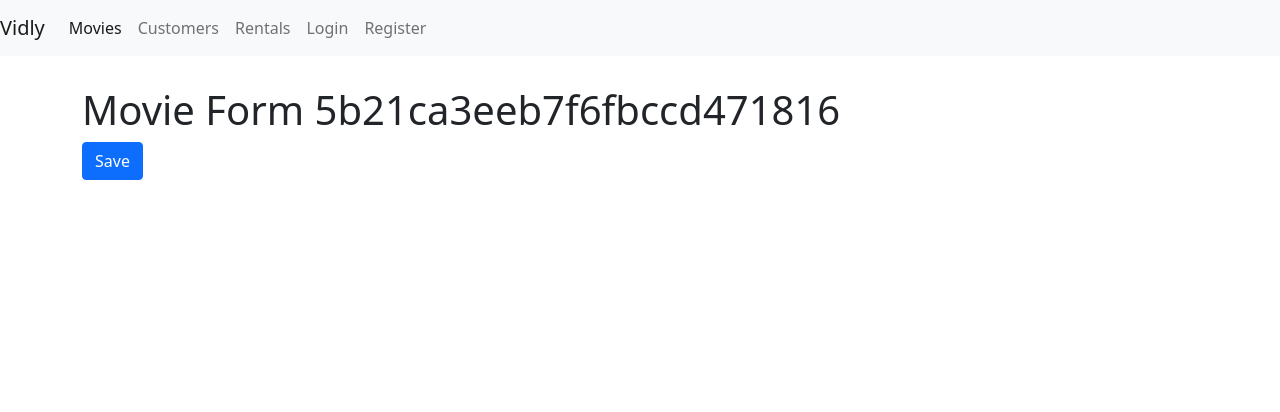
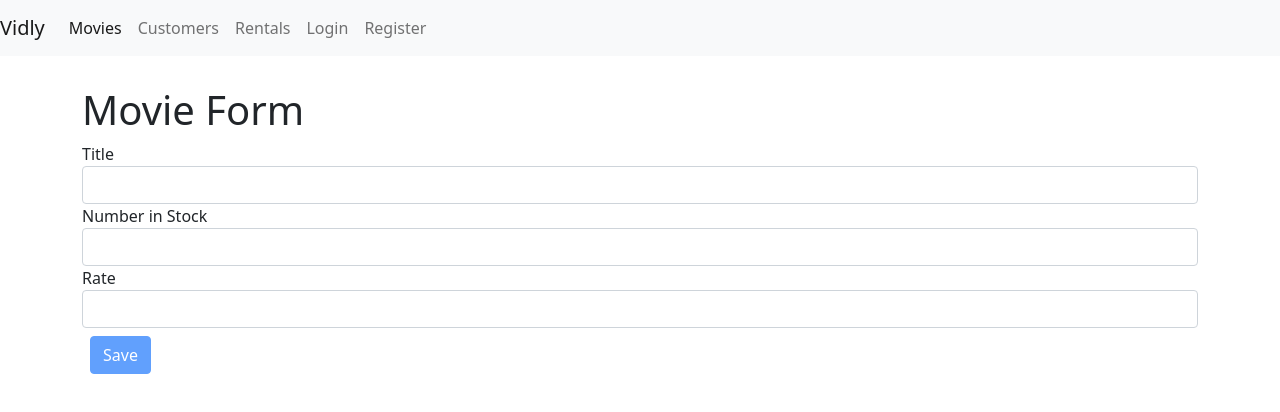
Before and after one commit to boobal-writes/vidly-react-app, a React (Create React App) app: page /movies/5b21ca3eeb7f6fbccd471816 in a window 1280 px wide. Shown: the top 412 px of the page. Built offline with nearby package versions, Linux system fonts and the light colour scheme.

Commit message:
add movie form basic

```diff
--- a/src/components/movieForm.jsx
+++ b/src/components/movieForm.jsx
@@ -1,20 +1,44 @@
 import React from "react";
-import { useParams, useNavigate } from "react-router-dom";
+import Form from "./common/form";
+import Joi from "joi-browser";
 
-const MovieForm = () => {
-  const params = useParams();
-  const navigate = useNavigate();
-  return (
-    <React.Fragment>
-      <h1>Movie Form {params.id}</h1>
-      <button
-        className="btn btn-primary"
-        onClick={() => navigate("/movies", { replace: true })}
-      >
-        Save
-      </button>
-    </React.Fragment>
-  );
-};
+class MovieForm extends Form {
+  state = {
+    data: {
+      title: "",
+      numberInStock: "",
+      dailyRentalRate: "",
+    },
+    errors: {},
+  };
+
+  schema = {
+    title: Joi.string().required().label("Title"),
+    numberInStock: Joi.number()
+      .min(1)
+      .max(100)
+      .required()
+      .label("Number in Stock"),
+    dailyRentalRate: Joi.number().min(0.5).max(5).required().label("Rate"),
+  };
+
+  doSubmit = () => {
+    console.log("Submitted");
+  };
+
+  render() {
+    return (
+      <React.Fragment>
+        <h1>Movie Form</h1>
+        <form onSubmit={this.handleSubmit}>
+          {this.renderInput("title", "Title")}
+          {this.renderInput("numberInStock", "Number in Stock", "number")}
+          {this.renderInput("dailyRentalRate", "Rate", "number")}
+          {this.renderButton("Save")}
+        </form>
+      </React.Fragment>
+    );
+  }
+}
 
 export default MovieForm;
```
